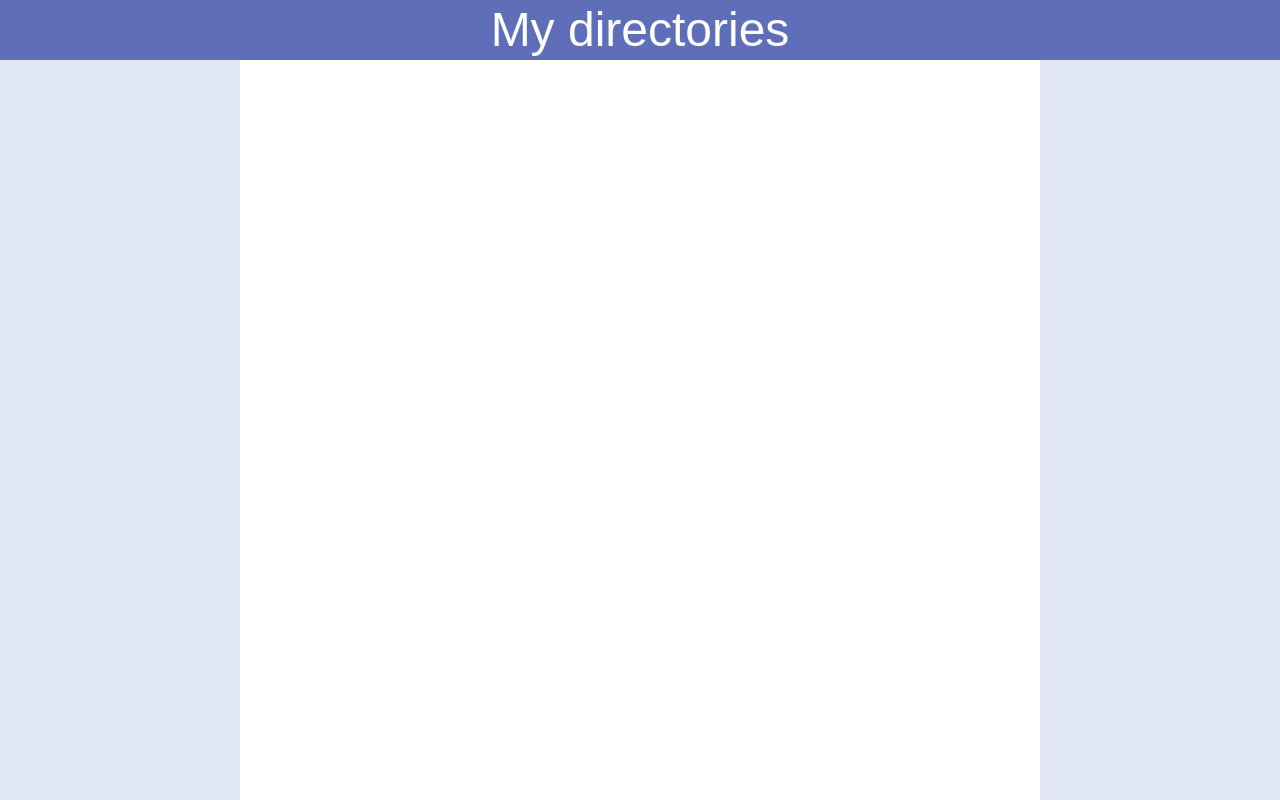
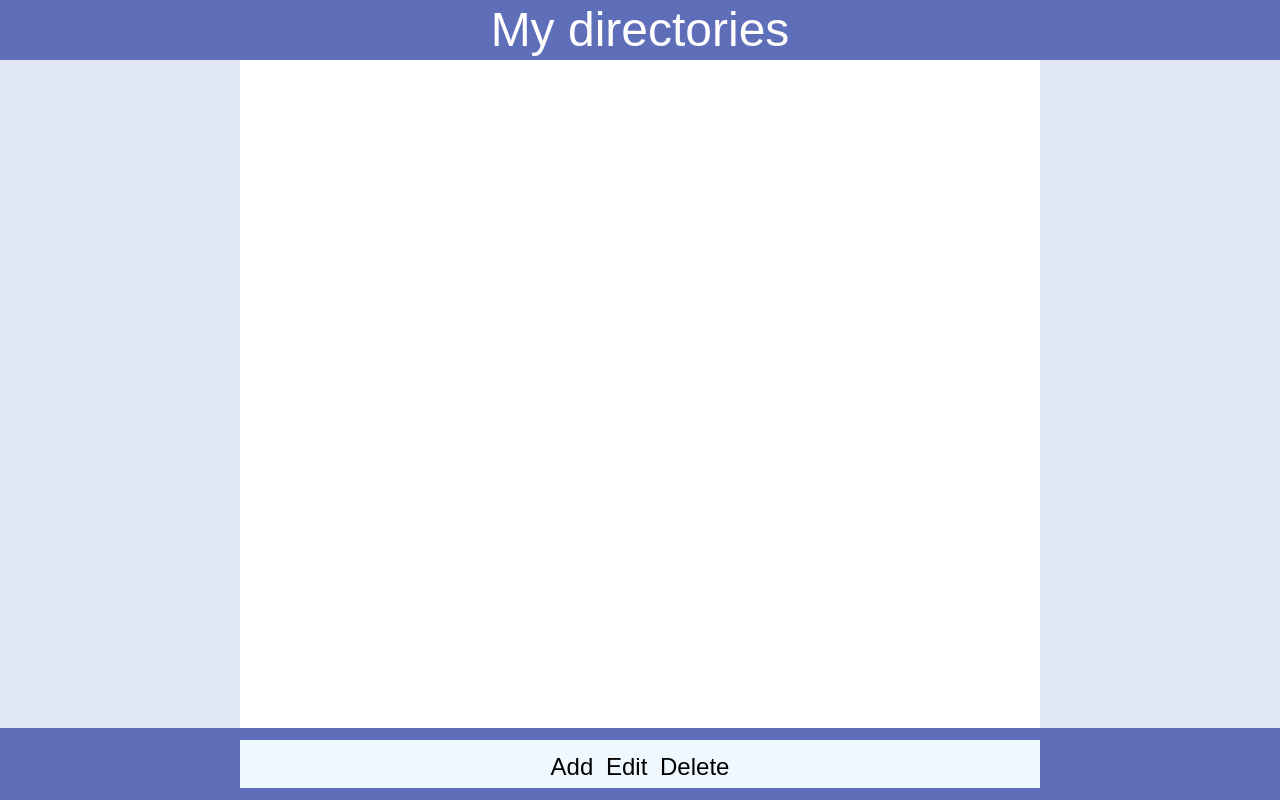
Before and after one commit to agnese96/rest-grid-list-angular, a plain HTML site: page public/index.html in a window 1280 px wide. Drawn offline with nearby package versions, Linux system fonts and the light colour scheme; no server answers.

Commit message:
Started interface

```diff
--- a/public/index.html
+++ b/public/index.html
@@ -11,8 +11,12 @@
   <body data-ng-app="GridList">
     <div class="title">My directories</div>
     <div class="af-grid-list body" data-ng-controller="showGridList"></div>
-    <div class="foo" data-ng-controller="toolBar">
-
+    <div class="foo" >
+        <div class="tool-container">
+            <span class="tool-button add-item">Add</span>
+            <span class="tool-button edit-item">Edit</span>
+            <span class="tool-button delete-item">Delete</span>
+        </div>
     </div>
   </body>
 </html>
--- a/public/res/style.css
+++ b/public/res/style.css
@@ -114,3 +114,31 @@ body {
     visibility: visible;
 
 }
+
+.foo {
+    position: fixed;
+    bottom: 0;
+    width: 100%;
+    font-size: 1.5em;
+    height: 3em;
+    box-sizing: border-box;
+    padding: 0.5em;
+    background-color: #5f6eb9;
+}
+
+.tool-container {
+    position: relative;
+    width: 100%;
+    height: 100%;
+    max-width: 800px;
+    background-color: aliceblue;
+    margin: auto;
+    text-align: center;
+    line-height:2em;
+}
+
+.tool-button {
+    position: relative;
+    display: inline-block;
+    padding: 3px;
+}
```
Also changed, not shown: pom.xml (+8 -4 lines).
